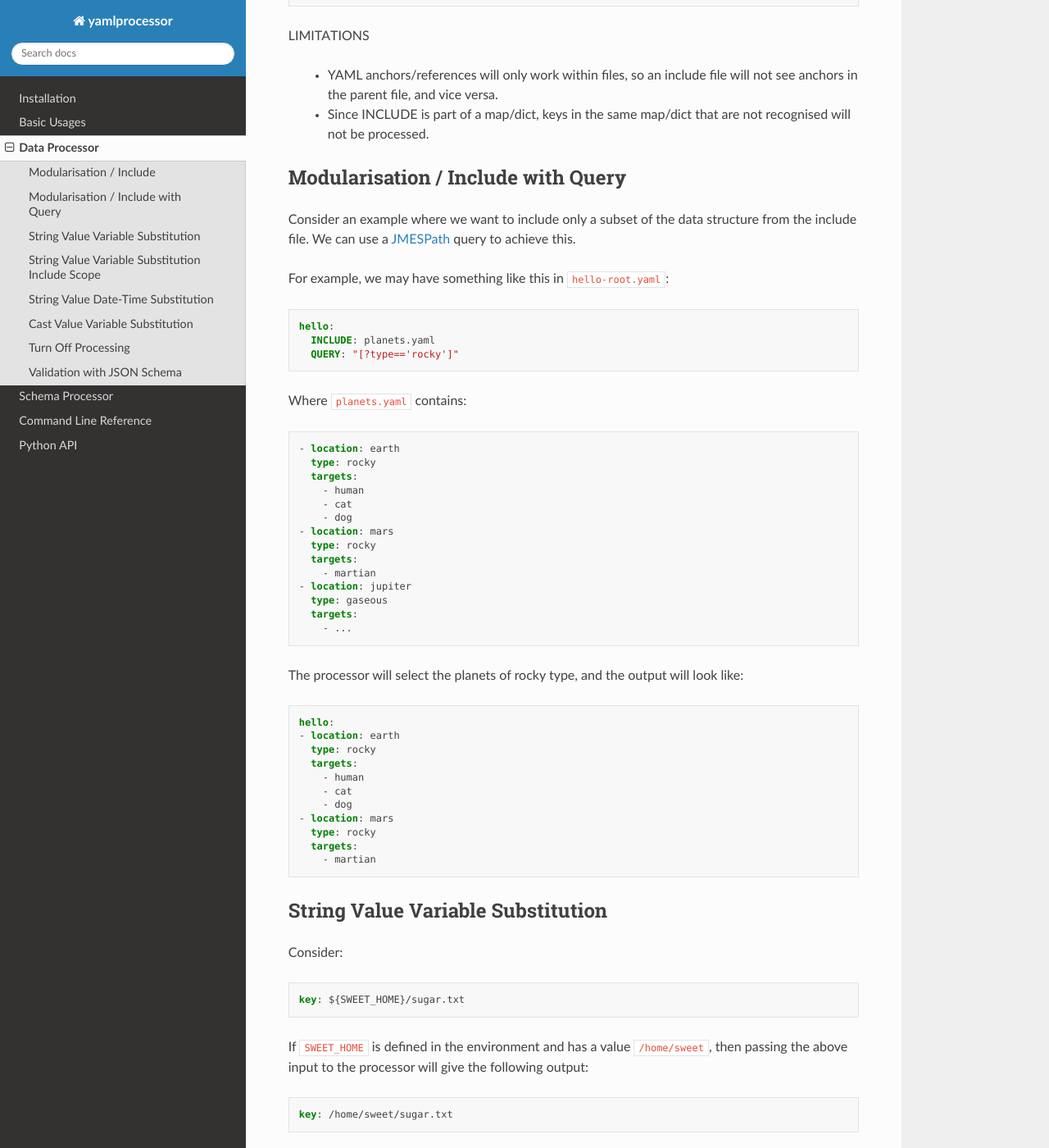
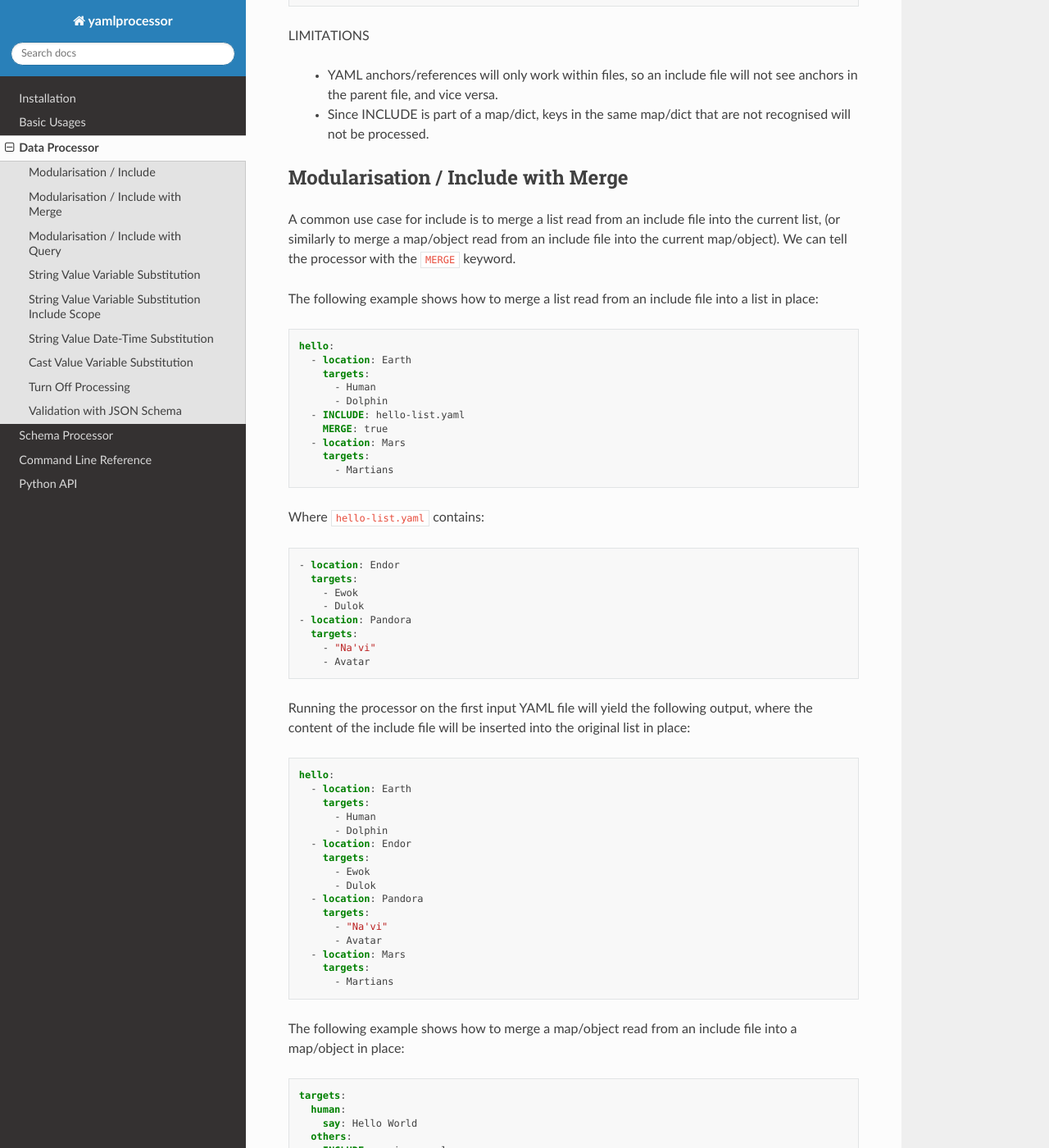
Before and after one commit to JCSDA-internal/yamlprocessor, a Sphinx documentation site: the page built from docs/data-process.rst, in a window 1280 px wide and 1400 px high, scrolled down 1784 px. Shown: the whole window at 82% size. Built offline with Sphinx 7.4.7 and the Read the Docs theme 2.0.0, drawn with Linux system fonts in a browser that asks for light colours; some of the changed text lies outside the part shown.

Commit message:
Support insertion/merging of included list/map
Allow insertion of elements read from a list in an include file into a
list of the root file.

Ditto for insertion of key-value pairs from a map in an include file
into a map of the root file.

```diff
--- a/docs/data-process.rst
+++ b/docs/data-process.rst
@@ -97,6 +97,107 @@ LIMITATIONS
    not see anchors in the parent file, and vice versa.
  - Since INCLUDE is part of a map/dict, keys in the same map/dict that are not
    recognised will not be processed.
+
+
+Modularisation / Include with Merge
+-----------------------------------
+
+A common use case for include is to merge a list read from an include
+file into the current list, (or similarly to merge a map/object read from an
+include file into the current map/object). We can tell the processor with the
+``MERGE`` keyword.
+
+The following example shows how to merge a list read from an include file
+into a list in place:
+
+.. code-block:: yaml
+
+   hello:
+     - location: Earth
+       targets:
+         - Human
+         - Dolphin
+     - INCLUDE: hello-list.yaml
+       MERGE: true
+     - location: Mars
+       targets:
+         - Martians
+
+Where ``hello-list.yaml`` contains:
+
+.. code-block:: yaml
+
+   - location: Endor
+     targets:
+       - Ewok
+       - Dulok
+   - location: Pandora
+     targets:
+       - "Na'vi"
+       - Avatar
+
+Running the processor on the first input YAML file will yield the following
+output, where the content of the include file will be inserted into the
+original list in place:
+
+.. code-block:: yaml
+
+   hello:
+     - location: Earth
+       targets:
+         - Human
+         - Dolphin
+     - location: Endor
+       targets:
+         - Ewok
+         - Dulok
+     - location: Pandora
+       targets:
+         - "Na'vi"
+         - Avatar
+     - location: Mars
+       targets:
+         - Martians
+
+The following example shows how to merge a map/object read from an include file
+into a map/object in place:
+
+.. code-block:: yaml
+
+   targets:
+     human:
+       say: Hello World
+     others:
+       INCLUDE: sayings.yaml
+       MERGE: true
+     martians:
+       say: Greeting Earthlings
+
+Where ``sayings.yaml`` contains:
+
+.. code-block:: yaml
+
+   cat:
+     say: miaow
+   dog:
+     say: woof woof
+
+Running the processor on the first input YAML file will yield the following
+output, where the content of the include file will be inserted into the
+original map/object. Note the content are inserted at the end, due to the
+associative array nature of the map/object.
+
+.. code-block:: yaml
+
+   targets:
+     human:
+       say: Hello World
+     martians:
+       say: Greeting Earthlings
+     cat:
+       say: miaow
+     dog:
+       say: woof woof
 
 
 Modularisation / Include with Query
```
Also changed, not shown: 2 other files.
